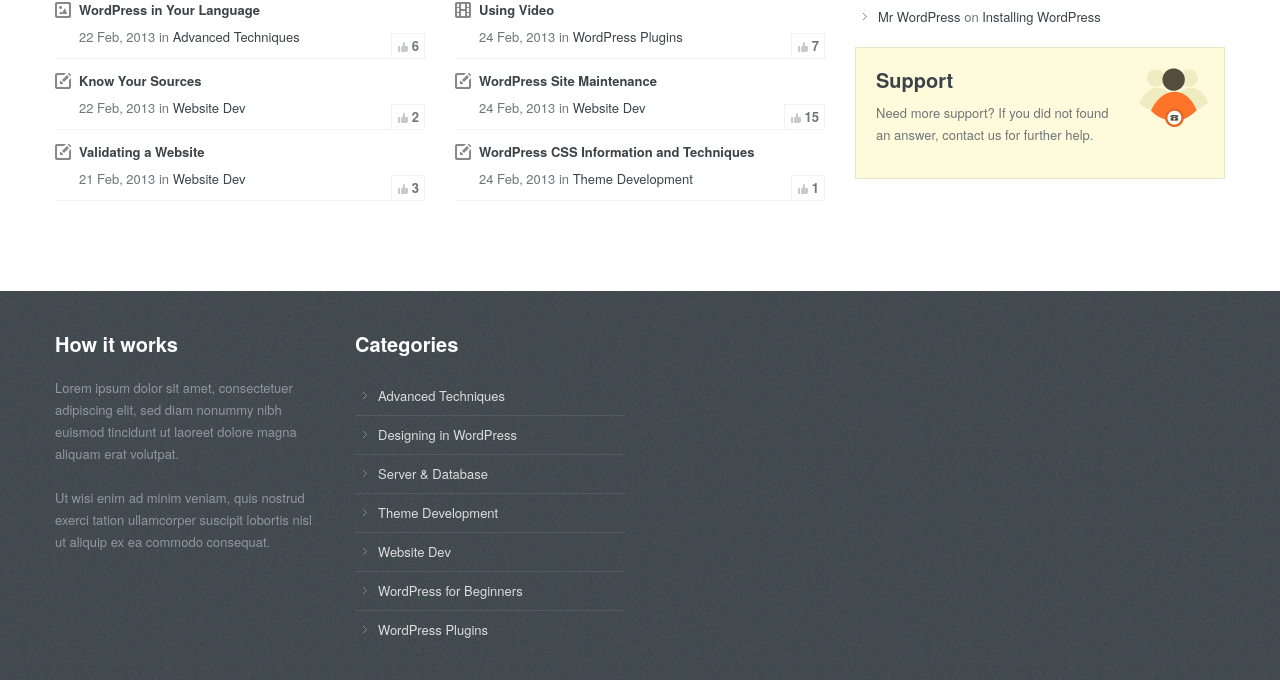
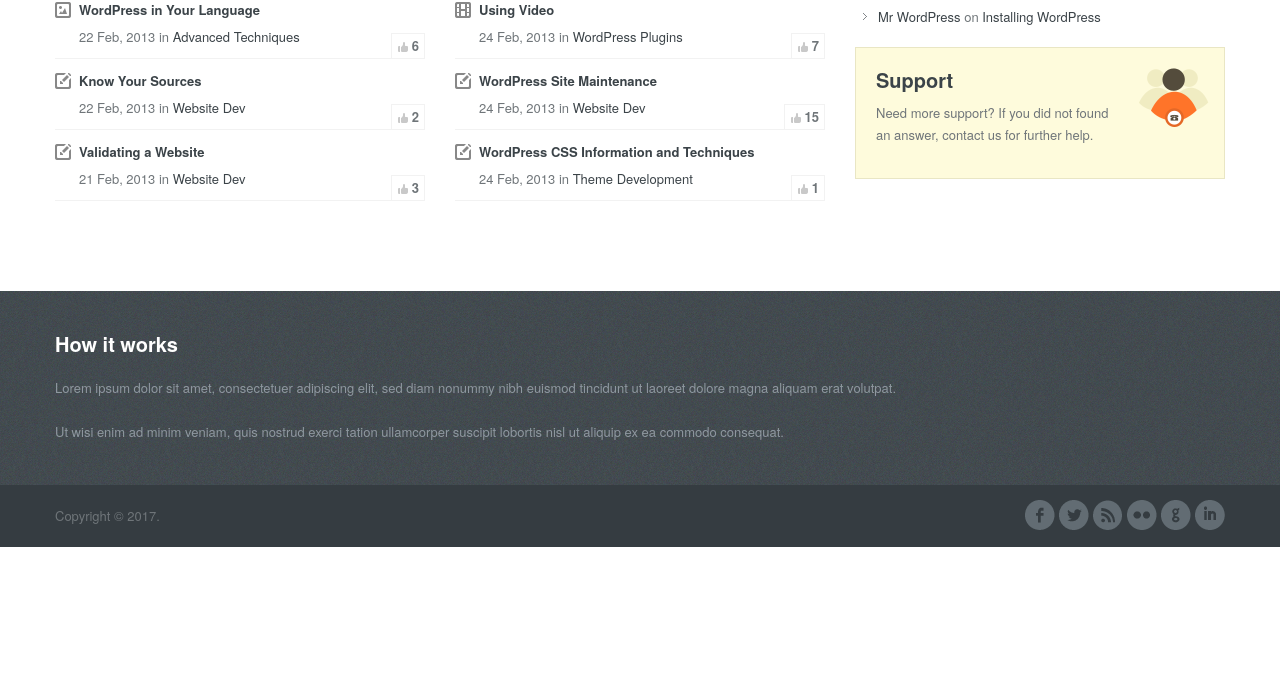
Before and after one commit to KuankuanYang/ProjectManagementTeam21, a PHP site: page /index.php in a window 1280 px wide. Shown: the part 390-1070 px from the top of the page. After the commit the page ends 937 px from the top, so only its background shows below. Run offline with PHP 8.4, Linux system fonts and the light colour scheme; data comes from the database, SQL or seed files in the repository.

Commit message:
Update footer

```diff
--- a/footer.php
+++ b/footer.php
@@ -3,7 +3,7 @@
                         <div id="footer" class="container">
                                 <div class="row">
 
-                                        <div class="span3">
+                                        <div class="span10">
                                                 <section class="widget">
                                                         <h3 class="title">How it works</h3>
                                                         <div class="textwidget">
@@ -13,24 +13,39 @@
                                                 </section>
                                         </div>
 
-                                        <div class="span3">
-                                                <section class="widget"><h3 class="title">Categories</h3>
-                                                        <ul>
-                                                                <li><a href="#" title="Lorem ipsum dolor sit amet,">Advanced Techniques</a> </li>
-                                                                <li><a href="#" title="Lorem ipsum dolor sit amet,">Designing in WordPress</a></li>
-                                                                <li><a href="#" title="Lorem ipsum dolor sit amet,">Server &amp; Database</a></li>
-                                                                <li><a href="#" title="Lorem ipsum dolor sit amet, ">Theme Development</a></li>
-                                                                <li><a href="#" title="Lorem ipsum dolor sit amet,">Website Dev</a></li>
-                                                                <li><a href="#" title="Lorem ipsum dolor sit amet,">WordPress for Beginners</a></li>
-                                                                <li><a href="#" title="Lorem ipsum dolor sit amet, ">WordPress Plugins</a></li>
+                                </div>
+                        </div>
+                        <!-- end of #footer -->
+
+                        <!-- Footer Bottom -->
+                        <div id="footer-bottom-wrapper">
+                                <div id="footer-bottom" class="container">
+                                        <div class="row">
+                                                <div class="span6">
+                                                        <p class="copyright">
+                                                                Copyright © 2017.
+                                                        </p>
+                                                </div>
+                                                <div class="span6">
+                                                        <!-- Social Navigation -->
+                                                        <ul class="social-nav clearfix">
+                                                                <li class="linkedin"><a target="_blank" href="#"></a></li>
+                                                                <li class="google"><a target="_blank" href="#"></a></li>
+                                                                <li class="flickr"><a target="_blank" href="#"></a></li>
+                                                                <li class="rss"><a target="_blank" href="#"></a></li>
+                                                                <li class="twitter"><a target="_blank" href="#"></a></li>
+                                                                <li class="facebook"><a target="_blank" href="#"></a></li>
                                                         </ul>
-                                                </section>
+                                                </div>
                                         </div>
                                 </div>
                         </div>
-                        <!-- end of #footer -->
+                        <!-- End of Footer Bottom -->
+
                 </footer>
                 <!-- End of Footer -->
+
+
 
                 <a href="#top" id="scroll-top"></a>
 
```
